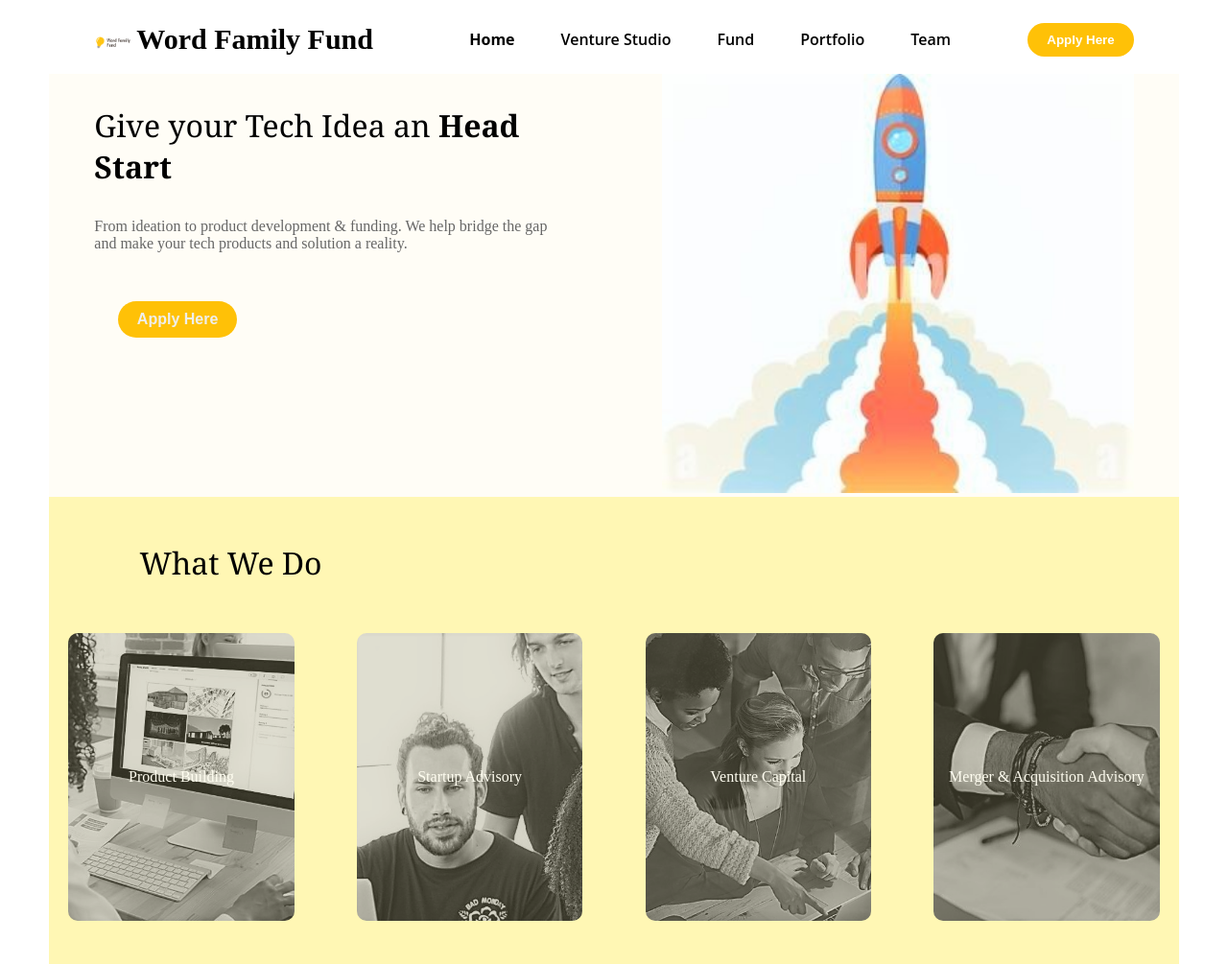
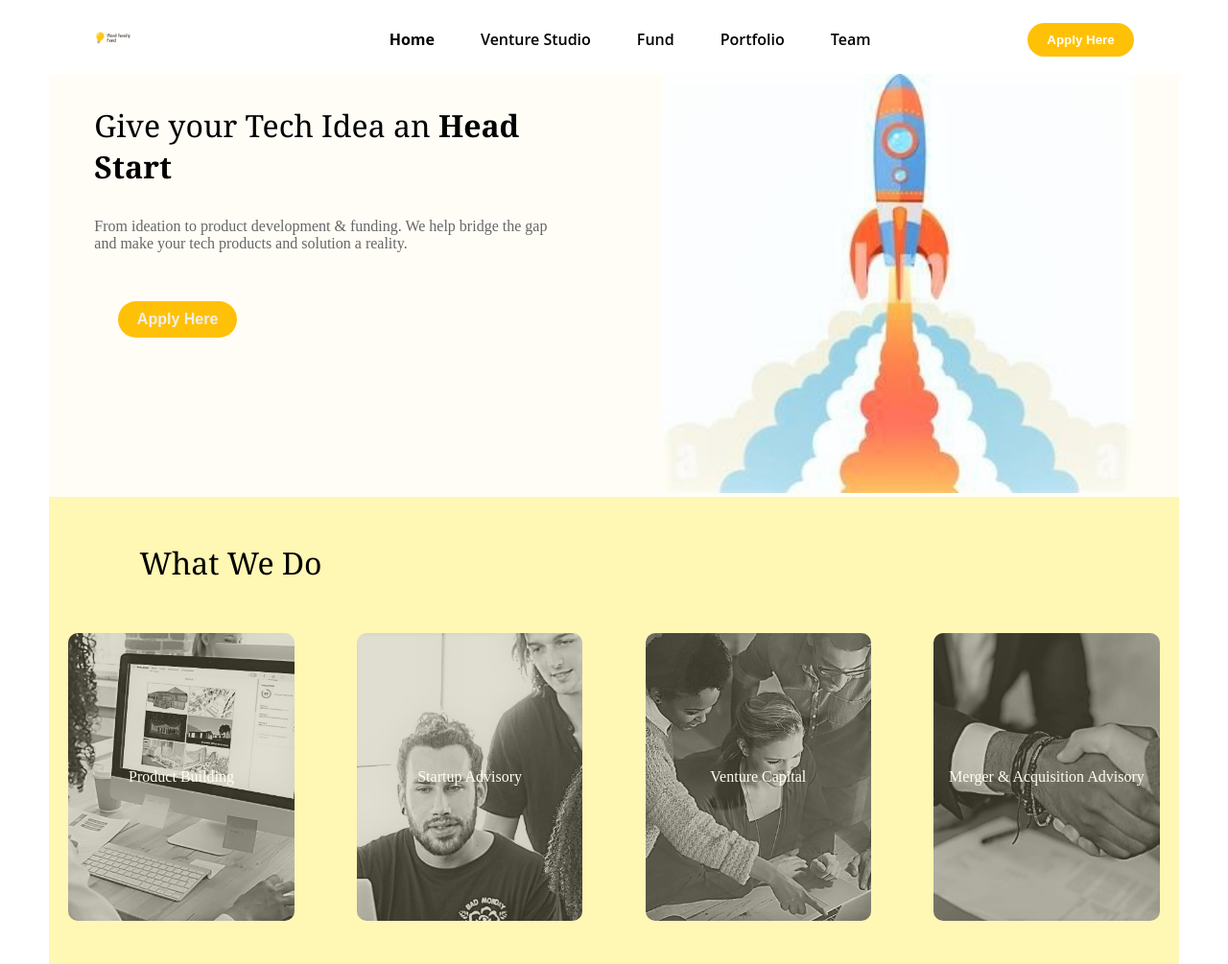
Before and after one commit to gloria2807/WordFund-Project---Alpha-Team, a plain HTML site: page index.html in a window 1280 px wide. Shown: the top 1005 px of the page at 96% size. Drawn offline with Linux system fonts and the light colour scheme.

Commit message:
Update index.html

```diff
--- a/index.html
+++ b/index.html
@@ -16,7 +16,7 @@
       <span class="wff-icon">
         <a href="#word">
         <img src="images/Word Family Fund-01 1.png" alt="word family fund" width="40">
-            <b style = font-size:30px;color:black>Word Family Fund</b>
+
         </a>
       </span>
       &emsp;
```
